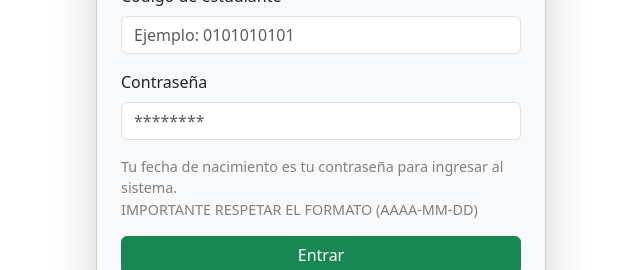
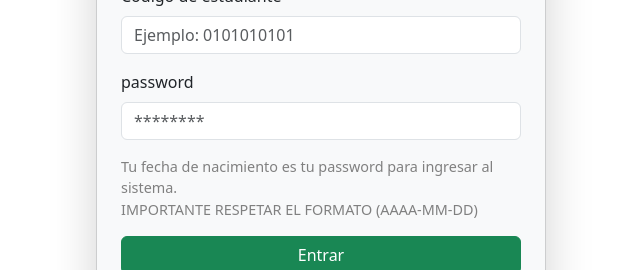
Before and after one commit to aChacin8/encuestas_act, a React (Vite) app in the folder frontend/: page /alumnos/login in a window 1280 px wide. Shown: the part 272-542 px from the top of the page, without its empty margins (319-959 px from the left). Built offline with nearby package versions, Linux system fonts and the light colour scheme.

Commit message:
feat: Update terminology from 'contraseña' to 'password' in AlumnoDetail, Login, and SignUp components for consistency

```diff
--- a/frontend/src/pages/AlumnoDetail.jsx
+++ b/frontend/src/pages/AlumnoDetail.jsx
@@ -67,7 +67,7 @@ const AlumnoDetail = () => {
                         </h5>
                         <p><strong>Sede:</strong> {alumno.sede}</p>
                         <p><strong>Carrera:</strong> {alumno.carrera}</p>
-                        <p><strong>Contraseña:</strong> {alumno.contraseña}</p>
+                        <p><strong>password:</strong> {alumno.password}</p>
                     </div>
                     <div className="d-flex justify-content-between">
                         <button className="btn btn-primary">Editar</button>
--- a/frontend/src/pages/Login.jsx
+++ b/frontend/src/pages/Login.jsx
@@ -71,21 +71,21 @@ const Login = () => {
                         </Form.Group>
 
                         <Form.Group className="mb-3">
-                            <Form.Label>Contraseña</Form.Label>
+                            <Form.Label>password</Form.Label>
                             <Form.Control
                                 type="password"
                                 placeholder="********"
-                                {...register("contraseña", {
-                                    required: "La contraseña es obligatoria",
+                                {...register("password", {
+                                    required: "La password es obligatoria",
                                     minLength: {
                                         value: 6,
-                                        message: "La contraseña debe tener al menos 6 caracteres",
+                                        message: "La password debe tener al menos 6 caracteres",
                                     },
                                 })}
                             />
-                            <p className="text-danger">{errors.contraseña?.message}</p>
+                            <p className="text-danger">{errors.password?.message}</p>
                             <p style={{ fontSize: "0.9rem", color: "gray" }}>
-                                Tu fecha de nacimiento es tu contraseña para ingresar al sistema.
+                                Tu fecha de nacimiento es tu password para ingresar al sistema.
                                 <br />
                                 IMPORTANTE RESPETAR EL FORMATO (AAAA-MM-DD)
                             </p>
--- a/frontend/src/pages/SignUp.jsx
+++ b/frontend/src/pages/SignUp.jsx
@@ -23,7 +23,7 @@ const SignUp = () => {
             }
 
             alert(
-                "Alumno registrado con éxito. Recuerda que tu contraseña será tu fecha de nacimiento."
+                "Alumno registrado con éxito. Recuerda que tu password será tu fecha de nacimiento."
             );
             reset();
             navigate("/alumnos/login");
@@ -131,7 +131,7 @@ const SignUp = () => {
                             <Form.Control
                                 type="text"
                                 placeholder="AAAA-MM-DD"
-                                {...register("contraseña", {
+                                {...register("password", {
                                     required: "La fecha de nacimiento es obligatoria",
                                     pattern: {
                                         value: /^\d{4}-\d{2}-\d{2}$/,
@@ -139,9 +139,9 @@ const SignUp = () => {
                                     },
                                 })}
                             />
-                            <p className="text-danger">{errors.contraseña?.message}</p>
+                            <p className="text-danger">{errors.password?.message}</p>
                             <p style={{ fontSize: "0.9rem", color: "gray" }}>
-                                Tu fecha de nacimiento será tu contraseña para ingresar al
+                                Tu fecha de nacimiento será tu password para ingresar al
                                 sistema (formato AAAA-MM-DD).
                             </p>
                         </Form.Group>
```
